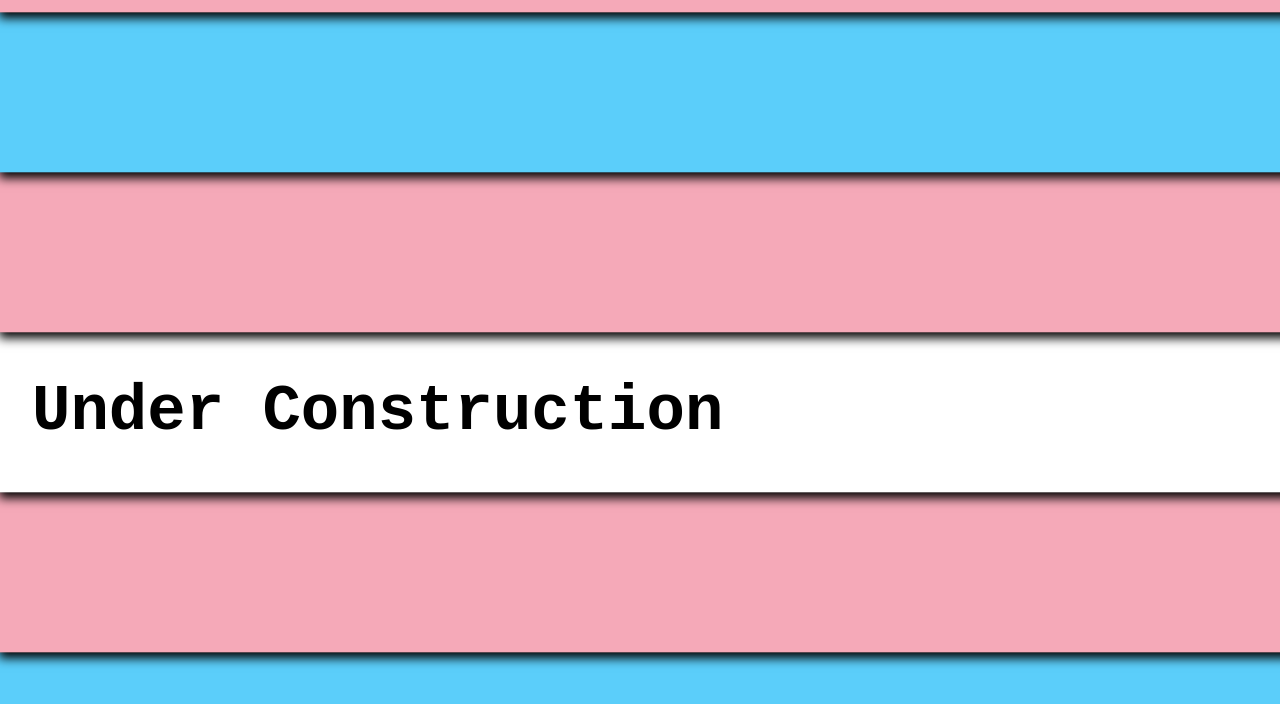
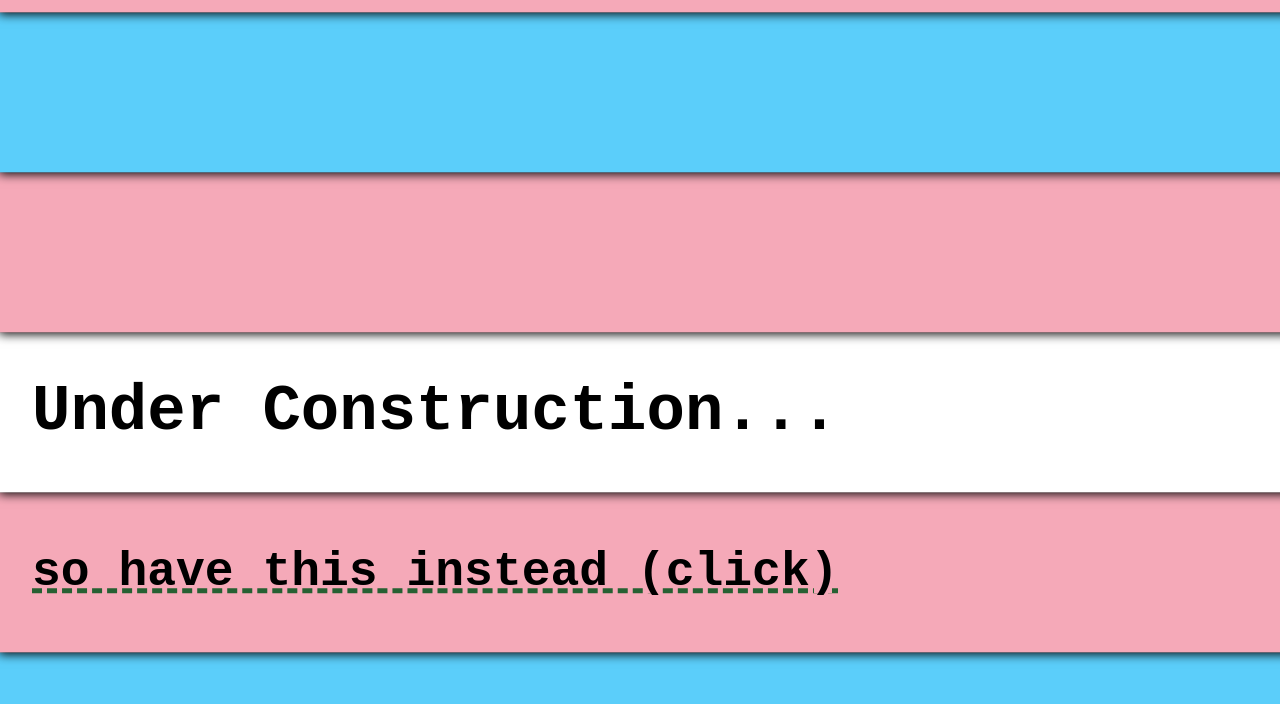
Before and after one commit to SyselMitY/mariari-homepage, a SvelteKit app: page / in a window 1280 px wide. Shown: the top 704 px of the page. Built offline with nearby package versions, Linux system fonts and the light colour scheme.

Commit message:
cool link and advanced shadow and bugfix animationstart

```diff
--- a/src/routes/+page.svelte
+++ b/src/routes/+page.svelte
@@ -12,8 +12,8 @@
         <div style="z-index: 14" class="flagsection pink"></div>
         <div style="z-index: 13" class="flagsection blue"></div>
         <div style="z-index: 12" class="flagsection pink"></div>
-        <div style="z-index: 11" class="flagsection white"><h1>Under Construction</h1></div>
-        <div style="z-index: 10" class="flagsection pink"></div>
+        <div style="z-index: 11" class="flagsection white"><h1>Under Construction...</h1></div>
+        <div style="z-index: 10" class="flagsection pink"><a href="https://en.pronouns.page/@mari_ari"><h1 class="link">so have this instead (click)</h1></a></div>
         <div style="z-index: 09" class="flagsection blue"></div>
         <div style="z-index: 08" class="flagsection pink"></div>
         <div style="z-index: 07" class="flagsection white"><a href="https://soisi.mariari.me"><h1>Under
@@ -21,8 +21,8 @@
         <div style="z-index: 06" class="flagsection pink"></div>
         <div style="z-index: 05" class="flagsection blue"></div>
         <div style="z-index: 04" class="flagsection pink"></div>
-        <div style="z-index: 03" class="flagsection white"><h1>Under Construction</h1></div>
-        <div style="z-index: 02" class="flagsection pink"></div>
+        <div style="z-index: 03" class="flagsection white"><h1>Under Construction...</h1></div>
+        <div style="z-index: 02" class="flagsection pink"><a href="https://en.pronouns.page/@mari_ari"><h1 class="link">so have this instead (click)</h1></a></div>
         <div style="z-index: 01" class="flagsection blue"></div>
     </div>
 </div>
@@ -40,20 +40,31 @@
         font-family: "Courier New", monospace;
         font-size: 4rem;
         color: black;
+    }
 
+    a {
+        text-decoration: none;
+    }
 
+    .link {
+        text-decoration: underline dashed 5px #266032;
+        color: black;
+        font-size: 3rem;
     }
 
     @media only screen and (max-width: 750px) {
         h1 {
             font-size: 1.5rem;
         }
+        .link {
+            font-size: 1.0rem;
+        }
     }
 
     .flagsection {
         width: 100%;
         height: 20vh;
-        box-shadow: 0 5px 10px 1px;
+        box-shadow: 0 1px 10px 1px;
         position: relative;
         display: flex;
         align-items: center;
@@ -70,6 +81,7 @@
         animation-delay: 2s;
         animation-iteration-count: infinite;
         animation-timing-function: cubic-bezier(.77, 0, .33, .93);
+        transform: translateY(-20vh);
     }
 
 
```
